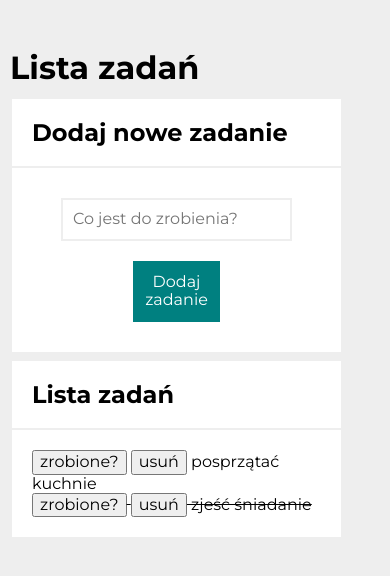
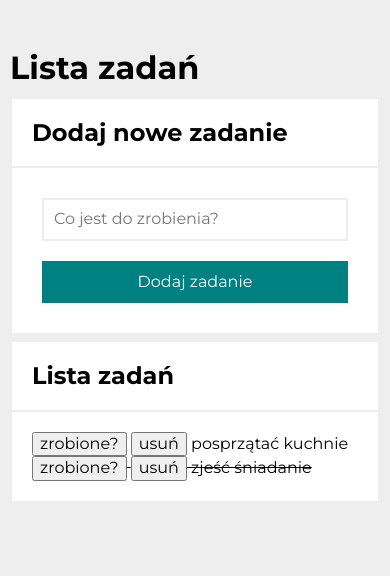
Before and after one commit to beataxamb/to-do-list, a plain HTML site: page index.html in a window 390 px wide. Drawn offline with nearby package versions, Linux system fonts and the light colour scheme.

Commit message:
changing css flex to grid in the form

```diff
--- a/css/main.css
+++ b/css/main.css
@@ -19,18 +19,14 @@
 }
 
 .main__container--form {
-    display: flex;
-    justify-content: center;
-    align-items: center;
-    flex-wrap: wrap;
+    display: grid;
+    grid-template-columns: 1fr auto;
 }
 
 .main__input {
     border: 2px solid #eee;
     padding: 10px;
     margin: 10px;
-    flex-basis: 80%;
-    flex-shrink: 1;
 }
 
 .main__button {
@@ -39,12 +35,10 @@
     margin: 10px;
     background-color: teal;
     color: white;
-    flex-basis: 15%;
-    flex-shrink: 0;
 }
 
 @media (max-width: 767px) {
-    .main__section {
-        width: 90%;
-    };
+    .main__container--form {
+        grid-template-columns: 1fr;
+    }
 }
```
